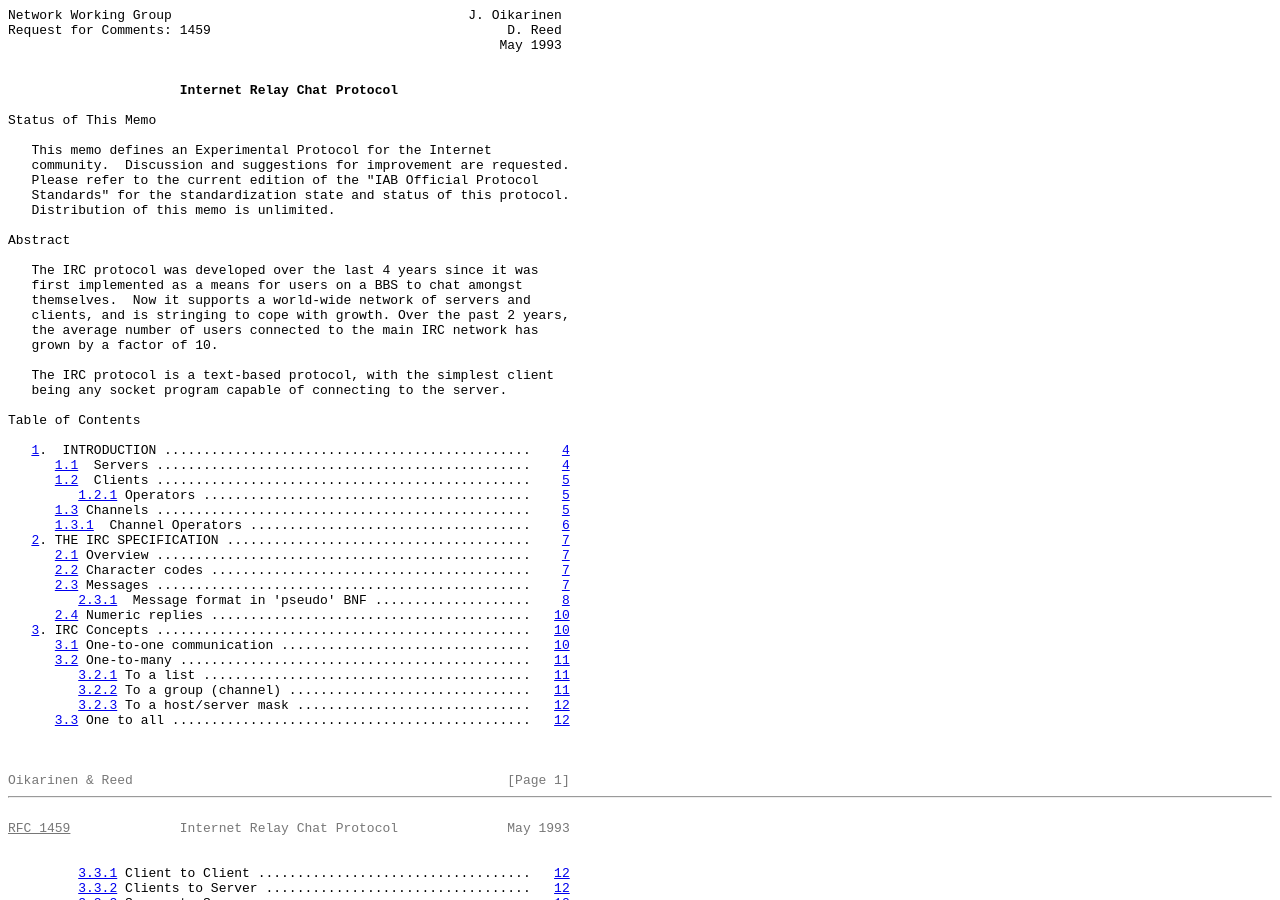
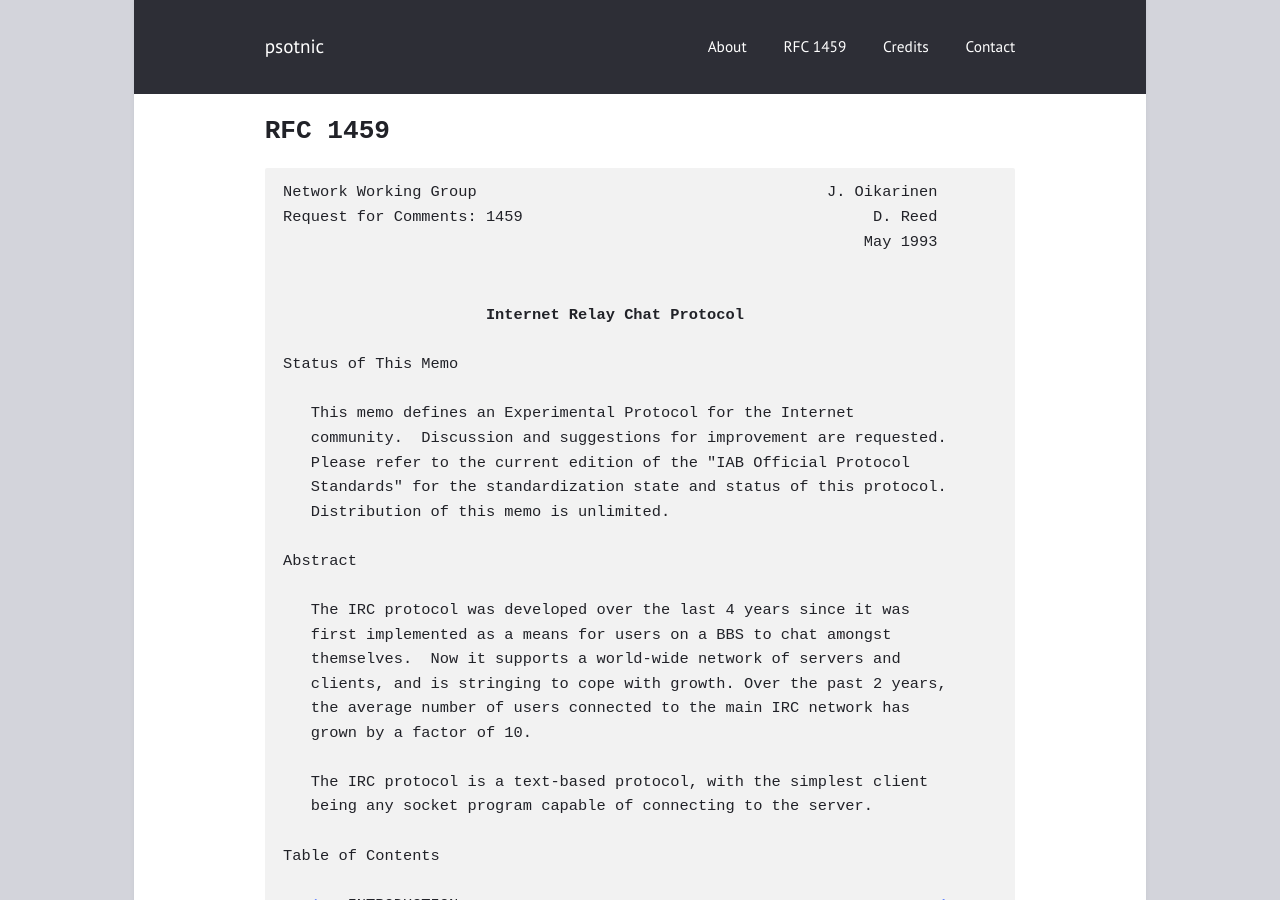
Before and after one commit to psotnic/tmp, a Jekyll site: the page built from rfc1459.html, in a window 1280 px wide and 900 px high. Built offline with Jekyll 4.4.1, drawn with Linux system fonts in a browser that asks for light colours.

Commit message:
Update rfc1459.html

```diff
--- a/rfc1459.html
+++ b/rfc1459.html
@@ -1,3 +1,7 @@
+---
+layout: page
+title: "RFC 1459"
+---
 <!DOCTYPE html PUBLIC "-//W3C//DTD XHTML 1.0 Transitional//EN" "http://www.w3.org/TR/xhtml1/DTD/xhtml1-transitional.dtd">
     <html xmlns="http://www.w3.org/1999/xhtml" xml:lang="en" lang="en">
     <head>
```
